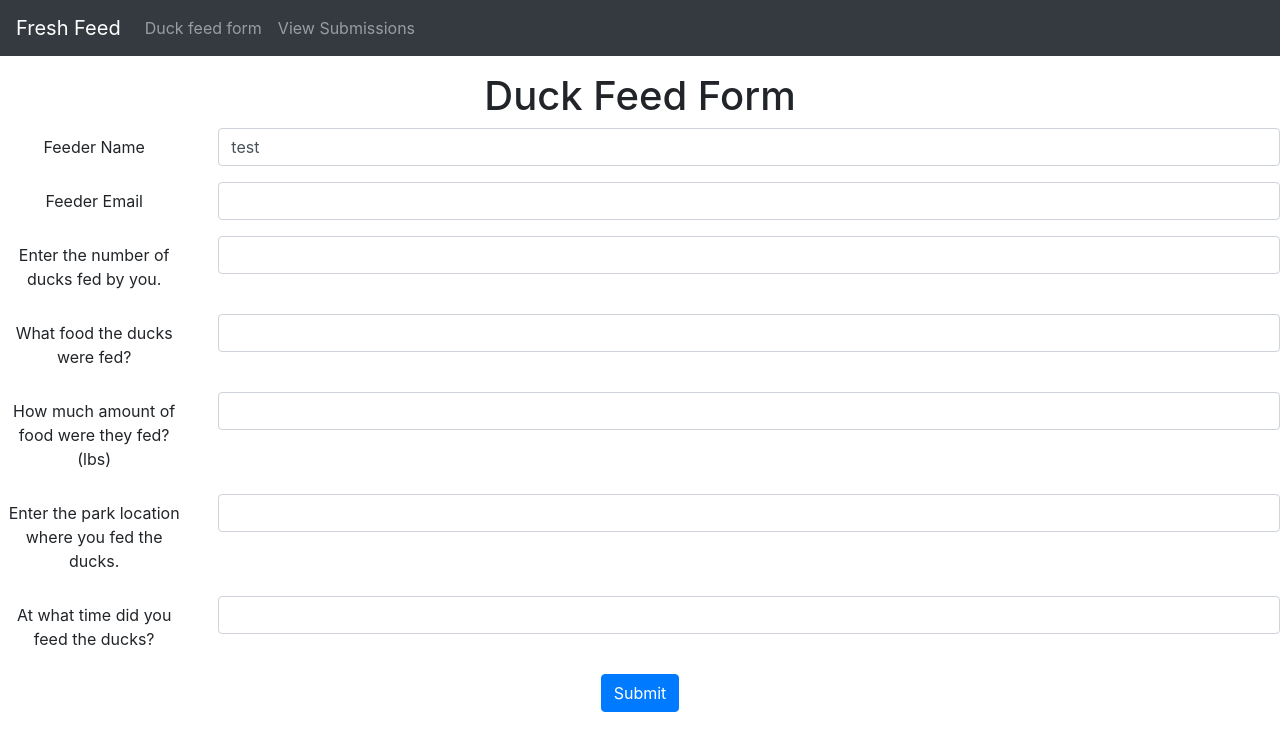
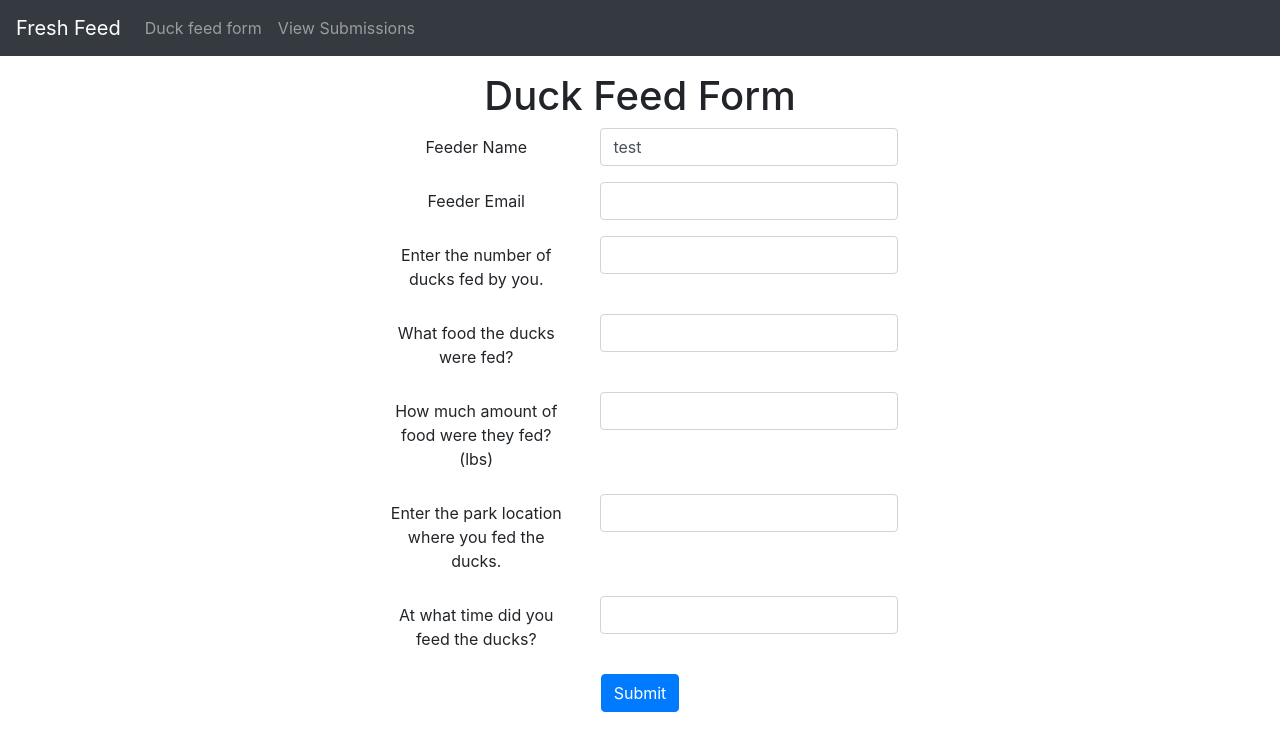
Before and after one commit to ahsankamal/FreshFeed, a React (Create React App) app: page / in a window 1280 px wide. Shown: the top 750 px of the page. Built offline with nearby package versions, Linux system fonts and the light colour scheme.

Commit message:
add flex css classname to justify form to centre

```diff
--- a/src/containers/DuckFeedForm.js
+++ b/src/containers/DuckFeedForm.js
@@ -12,20 +12,13 @@
 
   const { register, handleSubmit, watch, errors } = useForm();
 
-  // const [foodName, setFoodName] = useState('');
-
-  // const handleFoodNameChangeParent = ((event)=>{
-  //   console.log("food name", event.target.value);
-  //   setFoodName(event.target.value);
-  // });
-
   const onSubmit = (data) => {
     console.log(data);
   }
 
   return (
 
-    <div>
+    <div >
 
     <br></br>
     <br></br>
@@ -34,52 +27,52 @@
     <form className="App" onSubmit={handleSubmit(onSubmit)}>
     <h1> Duck Feed Form</h1>
 
-    <div className="form-group row">
+    <div className="form-group row d-flex justify-content-center">
       <label className="col-sm-2 col-form-label">Feeder Name</label>
-      <div className="col-sm-10">
+      <div className="col-sm-3">
         <input name="feeder" type="text" className="form-control" defaultValue="test" ref={register} />
       </div>
     </div>
 
-    <div className="form-group row">
-      <label className="col-sm-2 col-form-label">Feeder Email</label>
-      <div className="col-sm-10">
+    <div className="form-group row d-flex justify-content-center">
+      <label className="col-sm-2 col-form-label ">Feeder Email</label>
+      <div className="col-sm-3">
         <input name="email" type="email" className="form-control" ref={register} />
       </div>
     </div>
 
-    <div className="form-group row">
+    <div className="form-group row d-flex justify-content-center">
       <label className="col-sm-2 col-form-label">Enter the number of ducks fed by you.</label>
-      <div className="col-sm-10">
+      <div className="col-sm-3">
         <input name="foodRecipientCount" type="number" className="form-control" ref={register} />
       </div>
     </div>
 
-    <div className="form-group row">
+    <div className="form-group row d-flex justify-content-center">
       <label className="col-sm-2 col-form-label">What food the ducks were fed?</label>
-      <div className="col-sm-10">
+      <div className="col-sm-3">
         <input name="foodName" className="form-control" ref={register} />
       </div>
         {/* <FoodAutoComplete /> */}
     </div>
 
-    <div className="form-group row">
+    <div className="form-group row d-flex justify-content-center">
       <label className="col-sm-2 col-form-label">How much amount of food were they fed? (lbs)</label>
-      <div className="col-sm-10">
+      <div className="col-sm-3">
         <input name="amount" type="number" className="form-control" ref={register} />
       </div>
     </div>
 
-    <div className="form-group row">
+    <div className="form-group row d-flex justify-content-center">
       <label className="col-sm-2 col-form-label">Enter the park location where you fed the ducks.</label>
-      <div className="col-sm-10">
+      <div className="col-sm-3">
         <input name="location" className="form-control" ref={register} />
       </div>
     </div>
 
-    <div className="form-group row">
+    <div className="form-group row d-flex justify-content-center">
       <label className="col-sm-2 col-form-label">At what time did you feed the ducks?</label>
-      <div className="col-sm-10">
+      <div className="col-sm-3">
         <input name="time" className="form-control" ref={register} />
       </div>
     </div>
```
